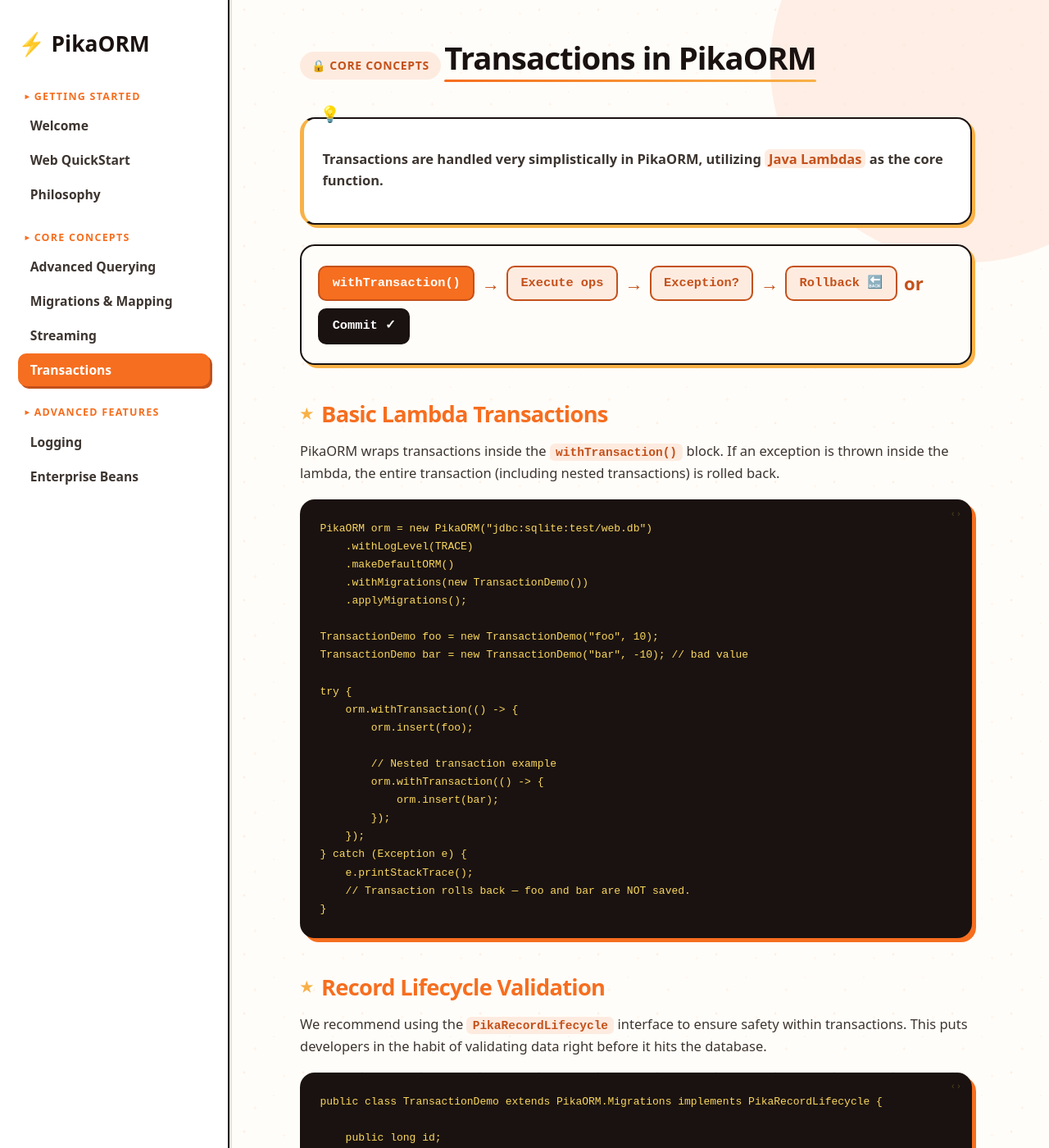
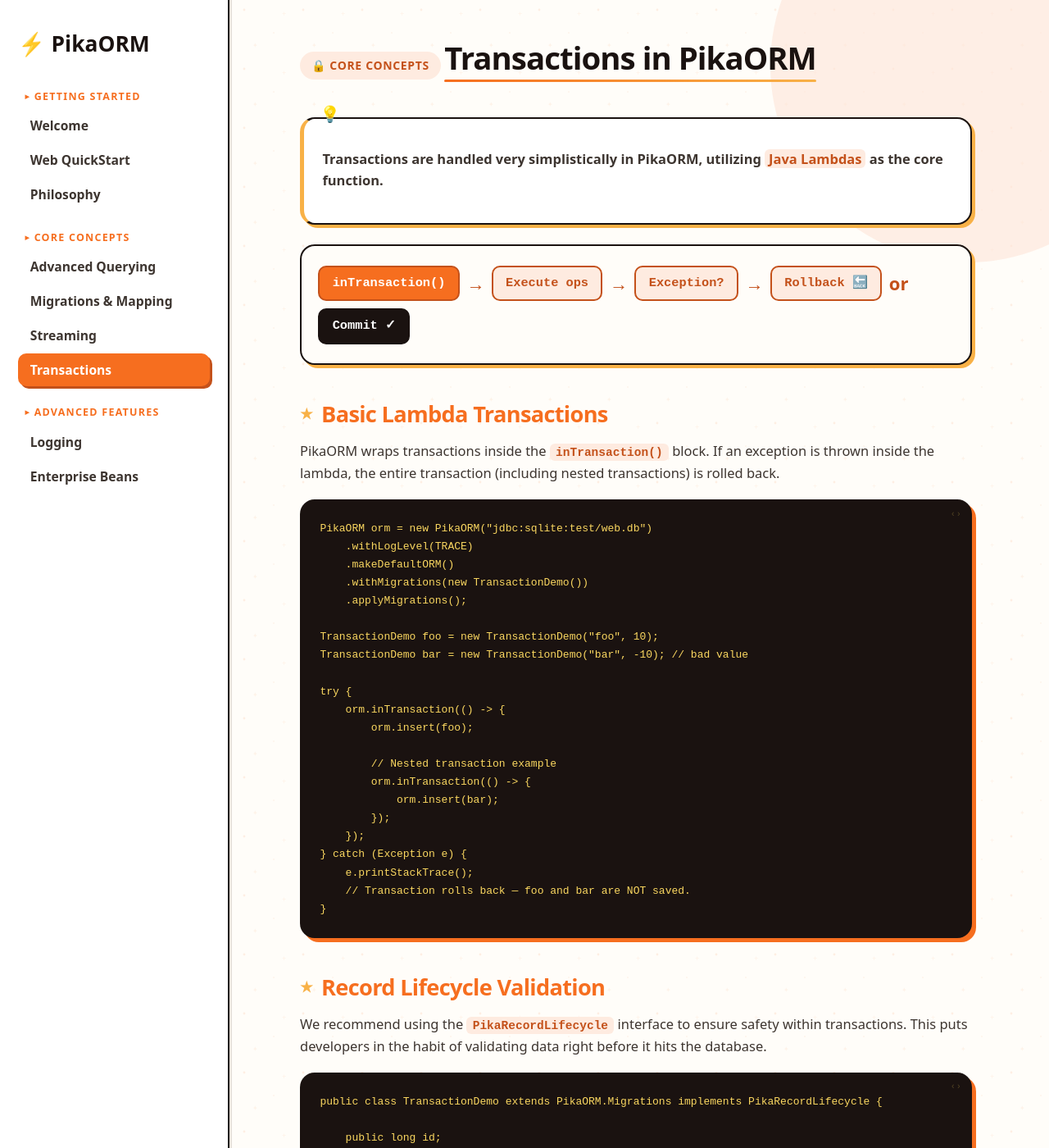
Before and after one commit to msu/pika-orm, a Jekyll site: the page built from docs/pages/transactions.html, in a window 1280 px wide and 1400 px high. Shown: the whole window at 82% size. Built offline with Jekyll 4.4.1, drawn with Linux system fonts in a browser that asks for light colours.

Commit message:
rename withTransaction to inTransaction

```diff
--- a/docs/pages/transactions.html
+++ b/docs/pages/transactions.html
@@ -15,7 +15,7 @@
 
             <!-- Transaction flow -->
             <div class="step-flow">
-                <span class="node start">withTransaction()</span>
+                <span class="node start">inTransaction()</span>
                 <span class="arr">→</span>
                 <span class="node">Execute ops</span>
                 <span class="arr">→</span>
@@ -27,7 +27,7 @@
             </div>
 
             <h2>Basic Lambda Transactions</h2>
-            <p>PikaORM wraps transactions inside the <code>withTransaction()</code> block. If an exception is thrown
+            <p>PikaORM wraps transactions inside the <code>inTransaction()</code> block. If an exception is thrown
                 inside the lambda, the entire transaction (including nested transactions) is rolled back.</p>
 <pre><code>PikaORM orm = new PikaORM("jdbc:sqlite:test/web.db")
     .withLogLevel(TRACE)
@@ -39,11 +39,11 @@
 TransactionDemo bar = new TransactionDemo("bar", -10); // bad value
 
 try {
-    orm.withTransaction(() -&gt; {
+    orm.inTransaction(() -&gt; {
         orm.insert(foo);
 
         // Nested transaction example
-        orm.withTransaction(() -&gt; {
+        orm.inTransaction(() -&gt; {
             orm.insert(bar);
         });
     });
```
Also changed, not shown: docs/docs_draft/transactions.md (+2 -2 lines), 3 other files.
